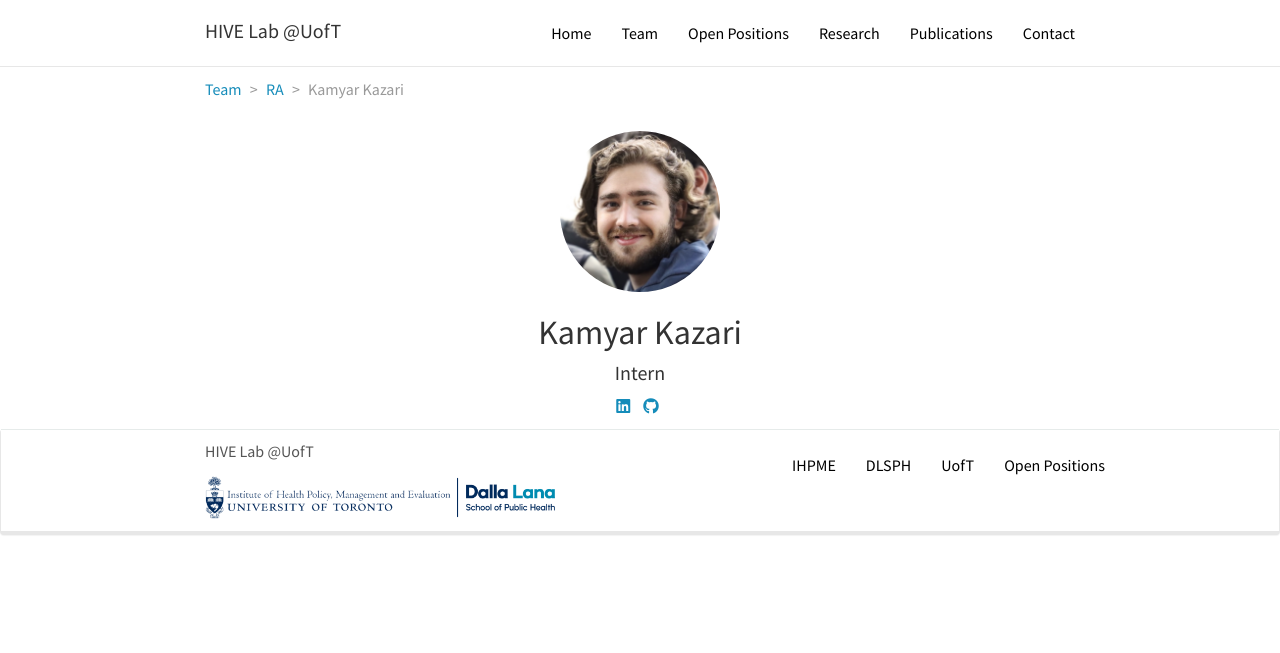
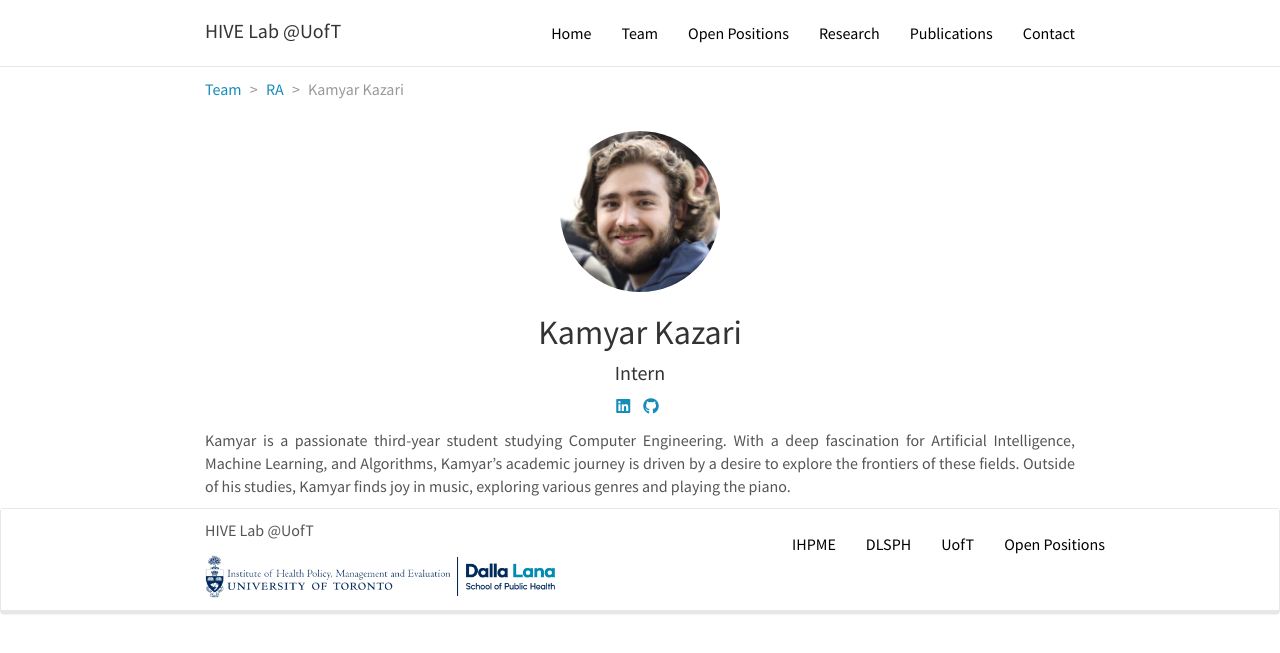
Before and after one commit to HIVE-UofT/hive-uoft-old-site, a Jekyll site: the page built from _pages/team/_posts/2023-05-23-researcher-kamyar.md, in a window 1280 px wide. Shown: the top 653 px of the page. Built offline with Jekyll 4.4.1, drawn with Linux system fonts in a browser that asks for light colours; nearby versions of some CDN libraries.

Commit message:
Kamyar's profile updated

```diff
--- a/_pages/team/_posts/2023-05-23-researcher-kamyar.md
+++ b/_pages/team/_posts/2023-05-23-researcher-kamyar.md
@@ -17,3 +17,4 @@ social:
 education:
   - Education
 ---
+Kamyar is a passionate third-year student studying Computer Engineering. With a deep fascination for Artificial Intelligence, Machine Learning, and Algorithms, Kamyar's academic journey is driven by a desire to explore the frontiers of these fields. Outside of his studies, Kamyar finds joy in music, exploring various genres and playing the piano.
```
